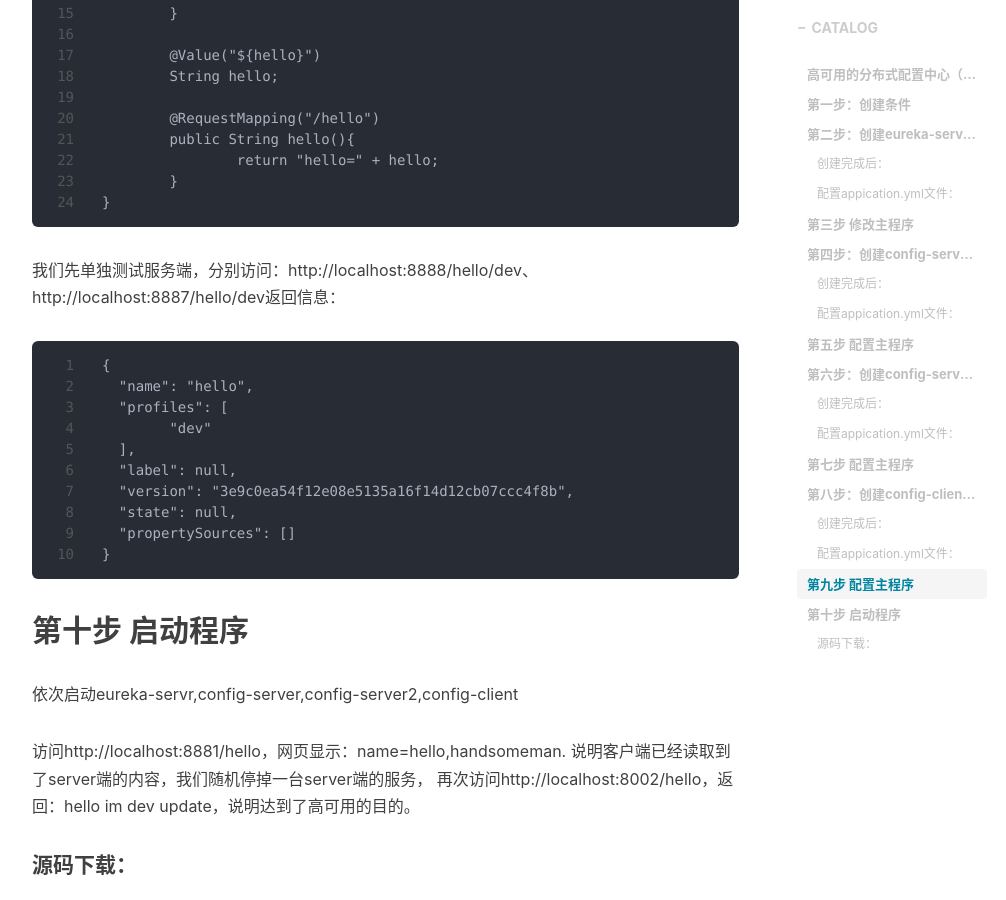
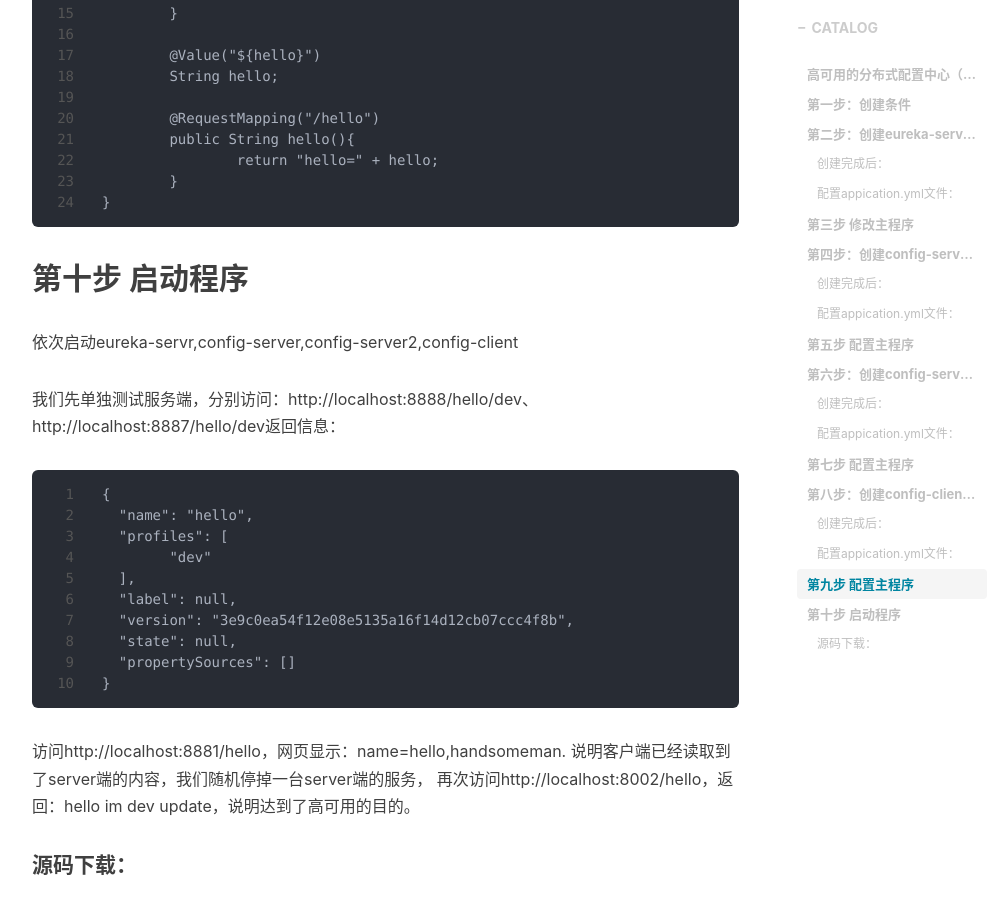
Before and after one commit to mochengyanliu/mochengyanliu.github.io, a Jekyll site: the page built from _posts/2018-10-31-微服务之高可用的分布式配置中心（Spring Cloud Config）-2019.markdown, in a window 1280 px wide and 900 px high, scrolled down 11362 px. Shown: the whole window, without its empty margins (233-1239 px from the left). Built offline with Jekyll 4.4.1, drawn with Linux system fonts in a browser that asks for light colours; nearby versions of some CDN libraries; comment, search, counter and statistics services are not loaded; some of the changed lines change nothing that is shown.

Commit message:
修改内容显示

```diff
--- a/_posts/2018-10-31-微服务之高可用的分布式配置中心（Spring Cloud Config）-2019.markdown
+++ b/_posts/2018-10-31-微服务之高可用的分布式配置中心（Spring Cloud Config）-2019.markdown
@@ -512,6 +512,11 @@ tags:
 		}
 	}
 
+
+## 第十步 启动程序
+
+依次启动eureka-servr,config-server,config-server2,config-client
+
 我们先单独测试服务端，分别访问：http://localhost:8888/hello/dev、http://localhost:8887/hello/dev返回信息：
 
 	{
@@ -525,9 +530,6 @@ tags:
 	  "propertySources": []
 	}
 
-## 第十步 启动程序
-
-依次启动eureka-servr,config-server,config-server2,config-client
 
 访问http://localhost:8881/hello，网页显示：name=hello,handsomeman.
 说明客户端已经读取到了server端的内容，我们随机停掉一台server端的服务，
```
